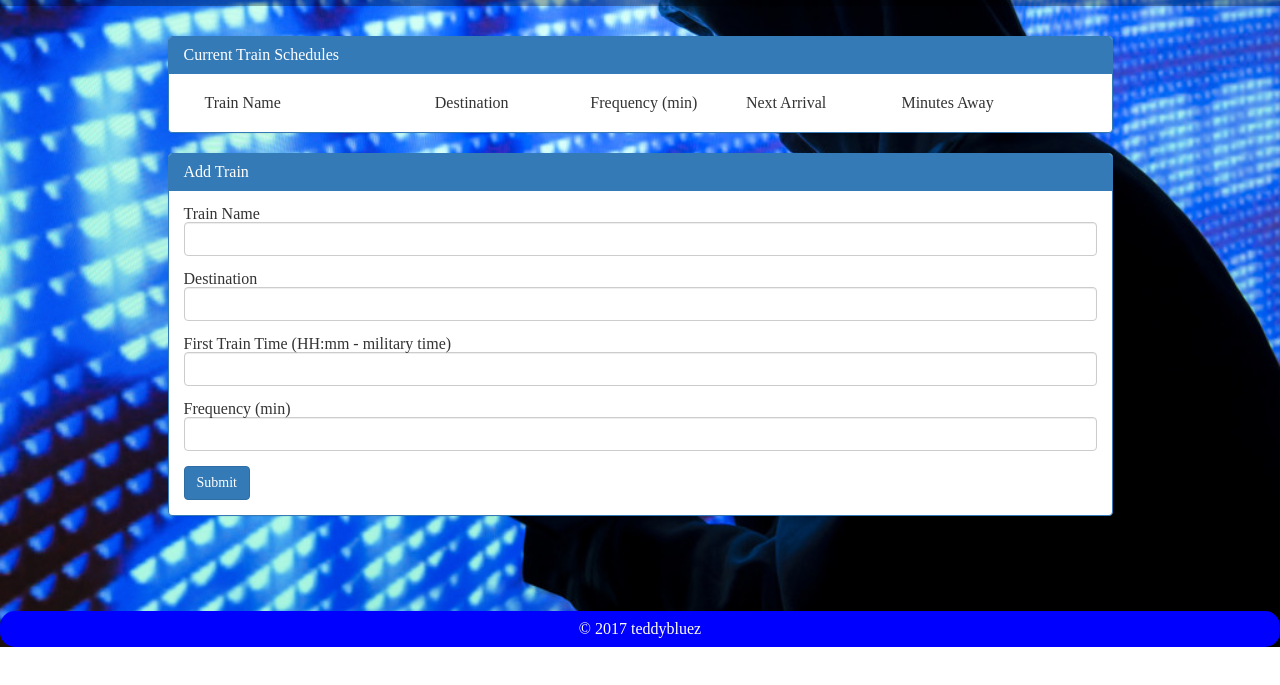
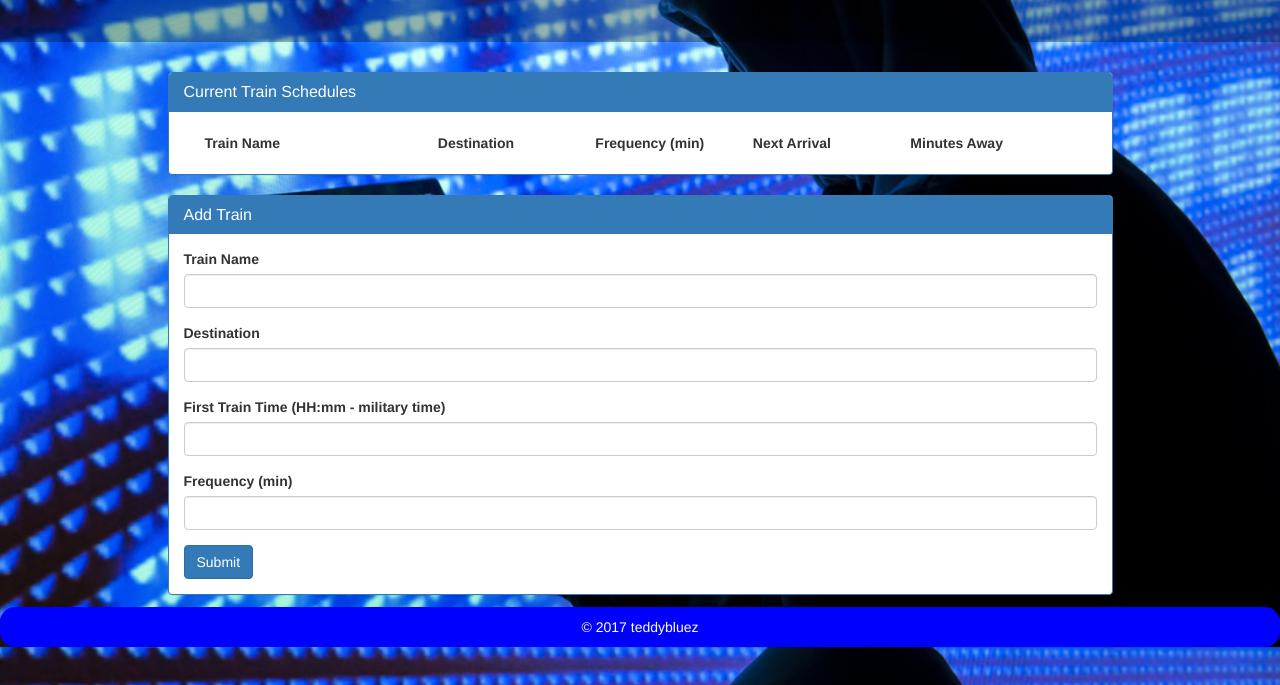
Before and after one commit to ChiOnugu/Train-Scheduler, a plain HTML site: page index.html in a window 1280 px wide. Shown: the part 153-838 px from the top of the page. Before the commit the page ends 800 px from the top, so only its background shows below. Drawn offline with nearby package versions, Linux system fonts and the light colour scheme; a script that the page names is missing.

Commit message:
Train-Scheduler

```diff
--- a/index.html
+++ b/index.html
@@ -7,7 +7,7 @@
         <meta name="description" content="">
         <meta name="viewport" content="width=device-width, initial-scale=1">
         <link rel="stylesheet" href="https://maxcdn.bootstrapcdn.com/bootstrap/3.3.6/css/bootstrap.min.css" integrity="sha384-1q8mTJOASx8j1Au+a5WDVnPi2lkFfwwEAa8hDDdjZlpLegxhjVME1fgjWPGmkzs7" crossorigin="anonymous">
-        <link rel="stylesheet" href="assets/css/reset.css">
+        <!--<link rel="stylesheet" href="assets/css/reset.css">-->
         <link rel="stylesheet" href="assets/css/style.css">
         <script src="https://ajax.googleapis.com/ajax/libs/jquery/2.2.2/jquery.min.js"></script>
         <script type = "text/javascript" src="https://ajax.googleapis.com/ajax/libs/jqueryui/1.11.3/jquery-ui.min.js"></script>
```
